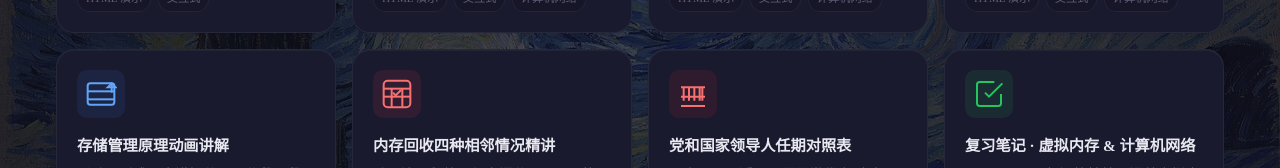
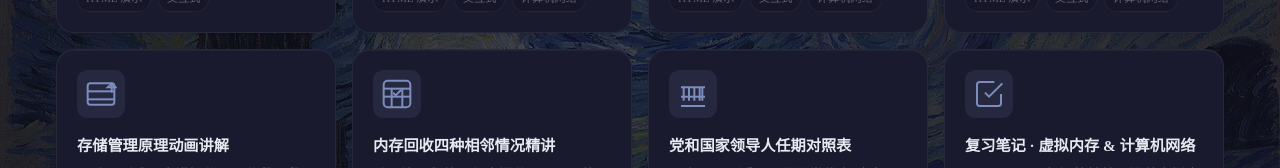
Before and after one commit to shyqwdn123-creator/FinalPreview, a Vue app: page /#/resources in a window 1280 px wide. Shown: the part 364-532 px from the top of the page. Built offline with nearby package versions, Linux system fonts and the light colour scheme; no server answers; a web font is replaced by a local one.

Commit message:
fix: unify all resource card icons to default theme color

```diff
--- a/src/views/ResourcesView.vue
+++ b/src/views/ResourcesView.vue
@@ -80,7 +80,7 @@
       </div>
 
       <div class="resource-card card" @click="openResource('memory-management')">
-        <div class="resource-icon" style="background: rgba(59, 130, 246, 0.1); color: #60a5fa;">
+        <div class="resource-icon">
           <svg width="32" height="32" viewBox="0 0 24 24" fill="none" stroke="currentColor" stroke-width="1.5">
             <rect x="2" y="4" width="20" height="16" rx="2"/>
             <line x1="2" y1="10" x2="22" y2="10"/>
@@ -101,7 +101,7 @@
       </div>
 
       <div class="resource-card card" @click="openResource('memory-recycle')">
-        <div class="resource-icon" style="background: rgba(244, 63, 94, 0.1); color: #f87171;">
+        <div class="resource-icon">
           <svg width="32" height="32" viewBox="0 0 24 24" fill="none" stroke="currentColor" stroke-width="1.5">
             <rect x="2" y="2" width="20" height="20" rx="3"/>
             <line x1="2" y1="8" x2="22" y2="8"/>
@@ -123,7 +123,7 @@
       </div>
 
       <div class="resource-card card" @click="openResource('leaders')">
-        <div class="resource-icon" style="background: rgba(220, 38, 38, 0.1); color: #f87171;">
+        <div class="resource-icon">
           <svg width="32" height="32" viewBox="0 0 24 24" fill="none" stroke="currentColor" stroke-width="1.5">
             <path d="M3 21h18M3 7h18M3 14h18M5 7v10M9 7v10M13 7v10M17 7v10M19 7v10"/>
           </svg>
@@ -139,7 +139,7 @@
       </div>
 
       <div class="resource-card card" @click="openResource('2026-06-28-qa')">
-        <div class="resource-icon" style="background: rgba(34, 197, 94, 0.1); color: #22c55e;">
+        <div class="resource-icon">
           <svg width="32" height="32" viewBox="0 0 24 24" fill="none" stroke="currentColor" stroke-width="1.5">
             <path d="M9 11l3 3L22 4"/>
             <path d="M21 12v7a2 2 0 0 1-2 2H5a2 2 0 0 1-2-2V5a2 2 0 0 1 2-2h11"/>
```
